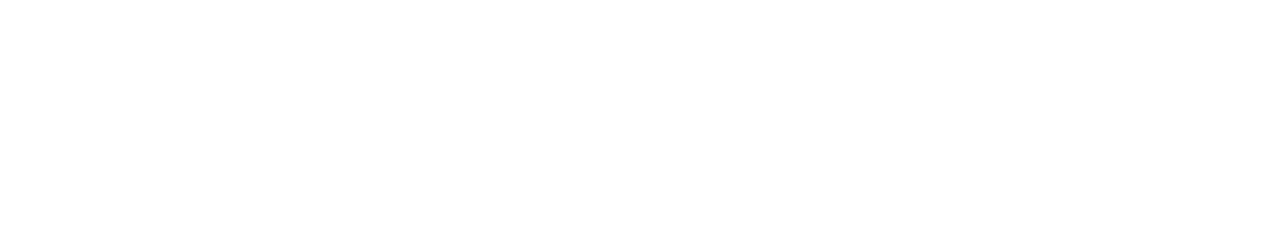
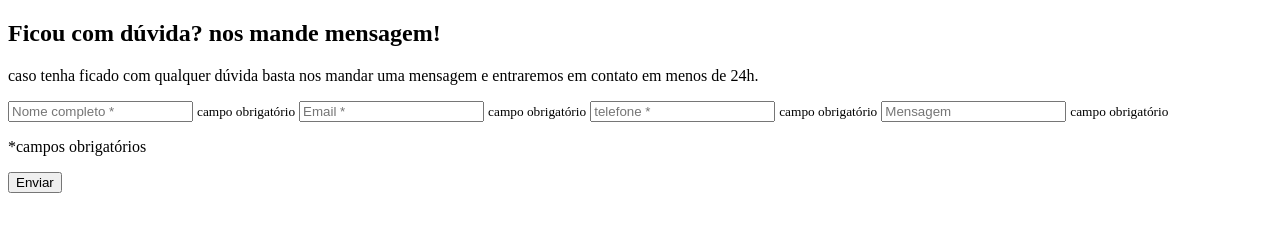
Before and after one commit to mariana549/desafio-html-css-js-intermediario, a plain HTML site: page index.html in a window 1280 px wide. Drawn offline with Linux system fonts and the light colour scheme.

Commit message:
feat: :art: adicionando a estrutura html

```diff
--- a/index.html
+++ b/index.html
@@ -11,7 +11,28 @@
    <link rel="stylesheet" href="/src/css/responsivo.css">
 </head>
 <body>
-
+   <main class="main">
+      <div class="container">
+         <section class="informações-texto">
+            <h1 class="titulo-principal">Ficou com dúvida? nos mande mensagem!</h1>
+            <p class="paragrafro-principal">caso tenha ficado com qualquer dúvida basta nos mandar uma mensagem e entraremos em contato em menos de 24h.</p>
+         </section>
+         <div class="formulario">
+            <form action="#" method="get">
+               <input type="text" name="nome" class="nome-usuario" placeholder="Nome completo *">
+               <small class="obrigatorio-campo">campo obrigatório</small>
+               <input type="email" name="email" class="email-usuario" placeholder="Email *">
+               <small class="obrigatorio-campo">campo obrigatório</small>
+               <input type="tel" name="tel" class="telefone-usuario" placeholder="telefone *">
+               <small class="obrigatorio-campo">campo obrigatório</small>
+               <input type="text" class="mensagem-usuario *" placeholder="Mensagem">
+               <small class="obrigatorio-campo">campo obrigatório</small>
+            </form>
+            <p class="paragrafro-form">*campos obrigatórios</p>
+            <button type="button" onclick="enviarInformaçoes()">Enviar</button>
+         </div>
+      </div>
+   </main>
 
    <script src="index.js"></script>
 </body>
```
